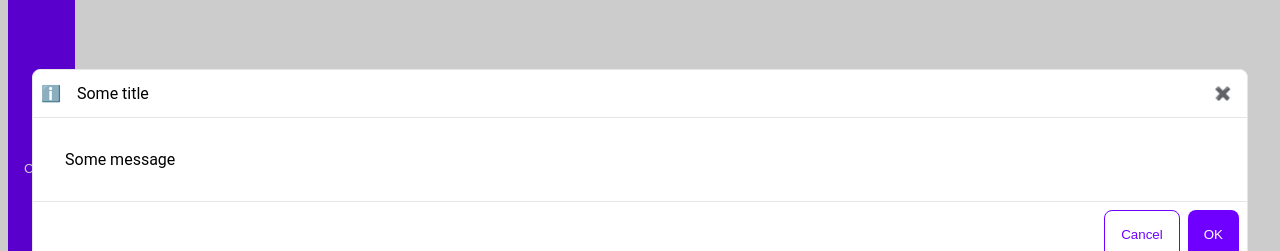
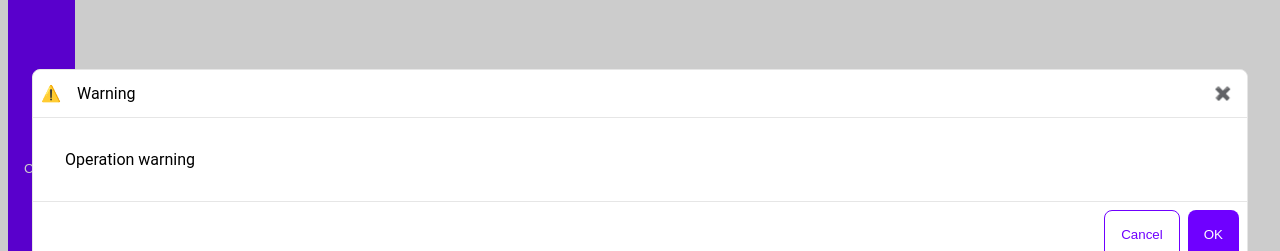
Before and after one commit to appostolov/ai-client-typescript-react, a React (Vite) app in the folder frontend/: page / in a window 1280 px wide. Both pictures are taken after a click on the button "Chats". Shown: the part 232-483 px from the top of the page. Built offline with nearby package versions, Linux system fonts and the light colour scheme.

Commit message:
Added warning type in Standard dialog

```diff
--- a/frontend/src/dialogs/Standard.tsx
+++ b/frontend/src/dialogs/Standard.tsx
@@ -27,12 +27,22 @@ export default function Standard( data: any ): Config{
                 cancel: "Cancel"
             };
             break;
+        case COMP.DIALOG.TYPE.WARNING:
+            fill = {
+                borderColor: "warningBorderColor",
+                icon: "⚠️",
+                title: "Warning",
+                message: "Operation warning",
+                ok: "OK",
+                cancel: "Cancel"
+            };
+            break;
         default:
             fill = {
                 borderColor: "mainBorderColor",
                 icon: "ℹ️",
-                title: "Some title",
-                message: "Some message",
+                title: "Information",
+                message: "This is information dialog",
                 ok: "OK",
                 cancel: "Cancel"
             };
```
